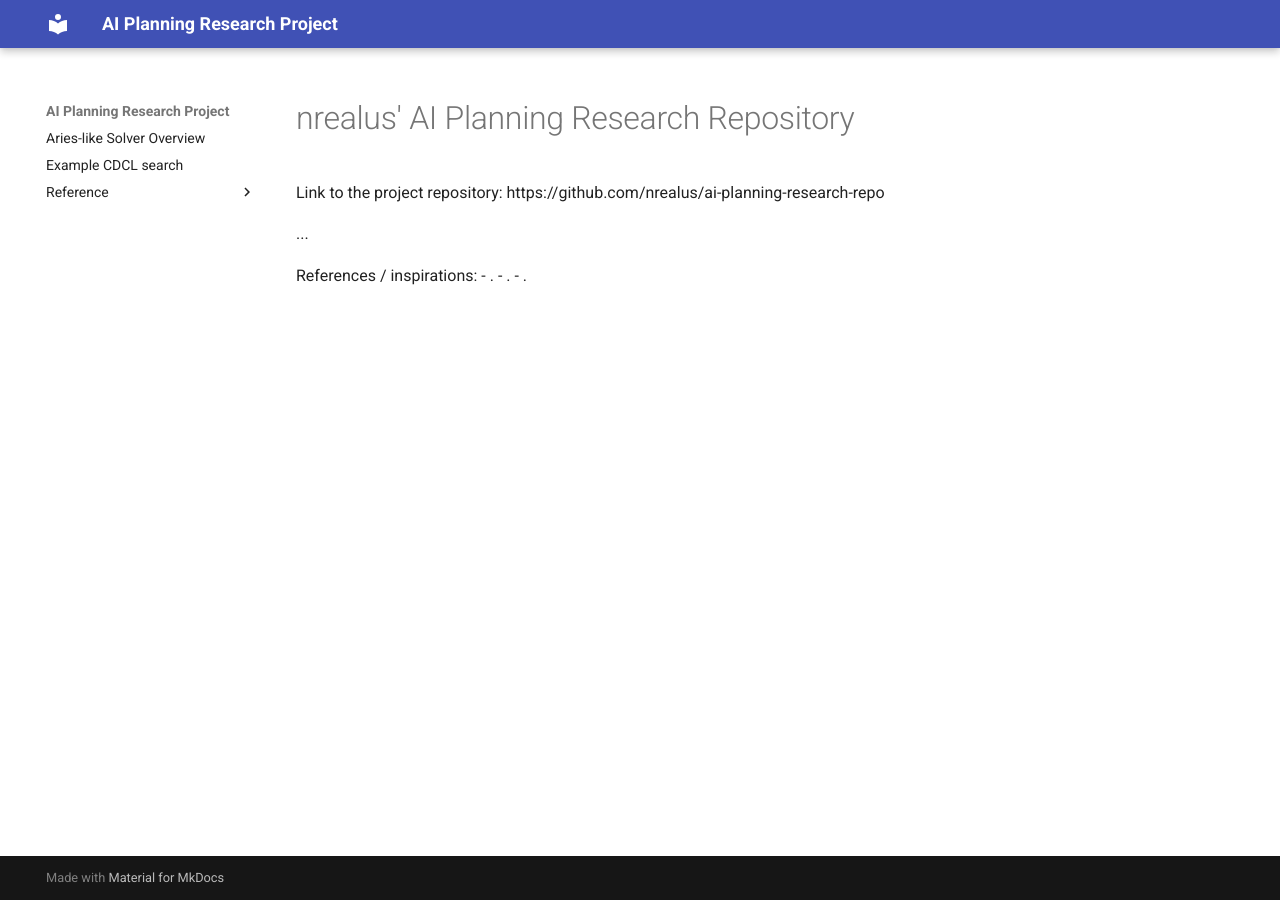
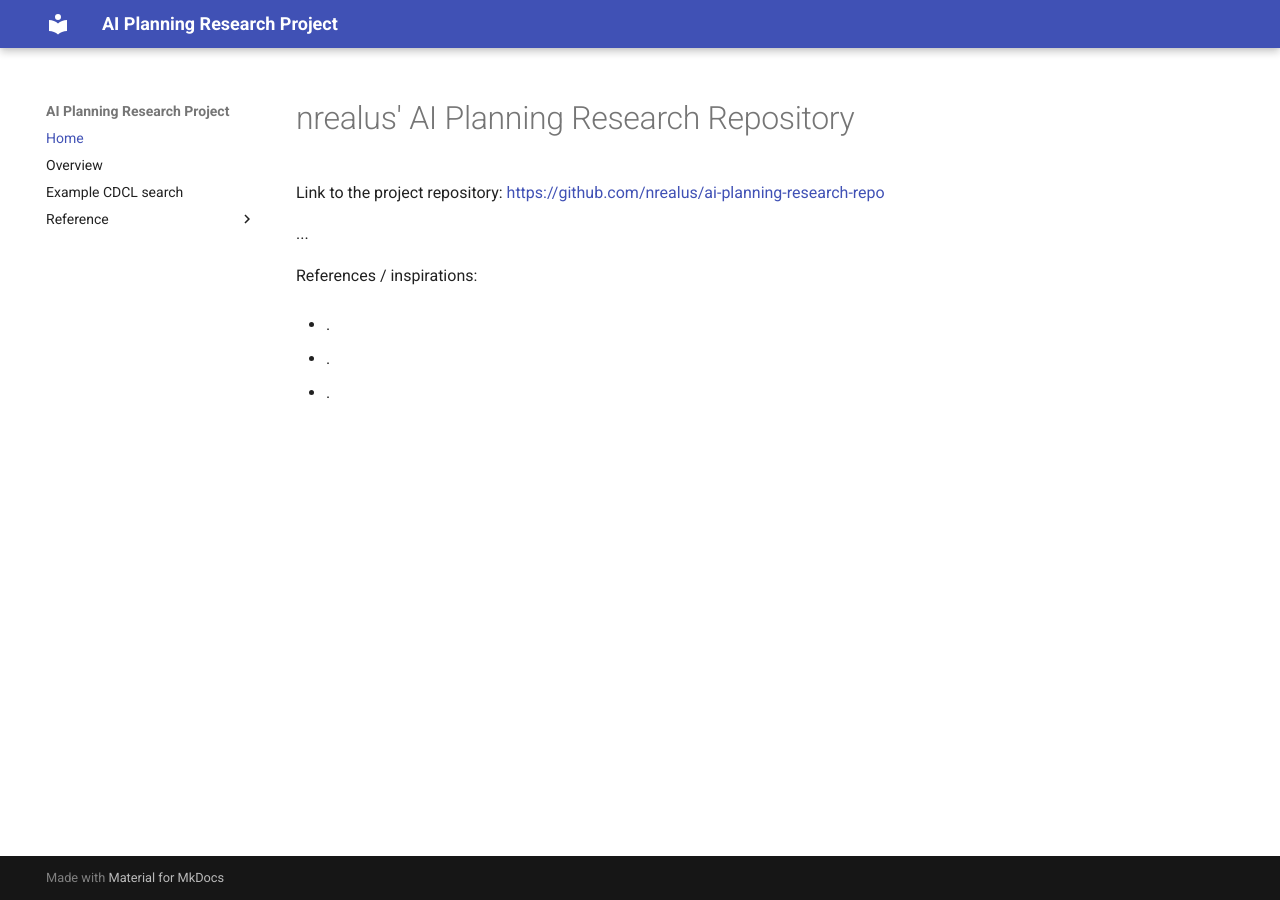
Before and after one commit to nrealus/ai-planning-research-repo, an MkDocs documentation site: the page built from docs/index.md, in a window 1280 px wide. Built offline with MkDocs 1.6.1 and Material for MkDocs 9.7.7, drawn with Linux system fonts in a browser that asks for light colours.

Commit message:
styling changes for documentation

```diff
--- a/docs/index.md
+++ b/docs/index.md
@@ -1,11 +1,14 @@
 # nrealus' AI Planning Research Repository
 
-Link to the project repository: https://github.com/nrealus/ai-planning-research-repo
+Link to the project repository: [https://github.com/nrealus/ai-planning-research-repo](https://github.com/nrealus/ai-planning-research-repo)
 
 ...
 
 
 References / inspirations:
+
 - .
+
 - .
+
 - .
--- a/mkdocs.yml
+++ b/mkdocs.yml
@@ -8,19 +8,22 @@ plugins:
     handlers:
       python:
         options:
+          allow_inspection: false
           docstring_section_style: list
           docstring_style: google
-#          group_by_category: false
-          heading_level: 3
+          heading_level: 5
           members_order: source
-          show_category_heading: true
-          show_if_no_docstring: true
+          merge_init_into_class: true
+          separate_signature: true
+          show_category_heading: false
+          show_if_no_docstring: false
           show_signature_annotations: true
-          show_root_heading: false
+          show_source: false
           show_root_toc_entry: false
 
 nav:
-  - Aries-like Solver Overview: overview.md
+  - Home: index.md
+  - Overview: overview.md
   - Example CDCL search: cdcl_example.md
   - Reference:
     - Fundamentals: fundamentals.md
@@ -37,4 +40,4 @@ nav:
         - Brancher: brancher.md
 
 extra_css:
-  - stylesheets/extra_style.css
+ - stylesheets/extra_style.css
```
Also changed, not shown: docs/overview.md (deleted, +0 -1 lines), 5 other files.
